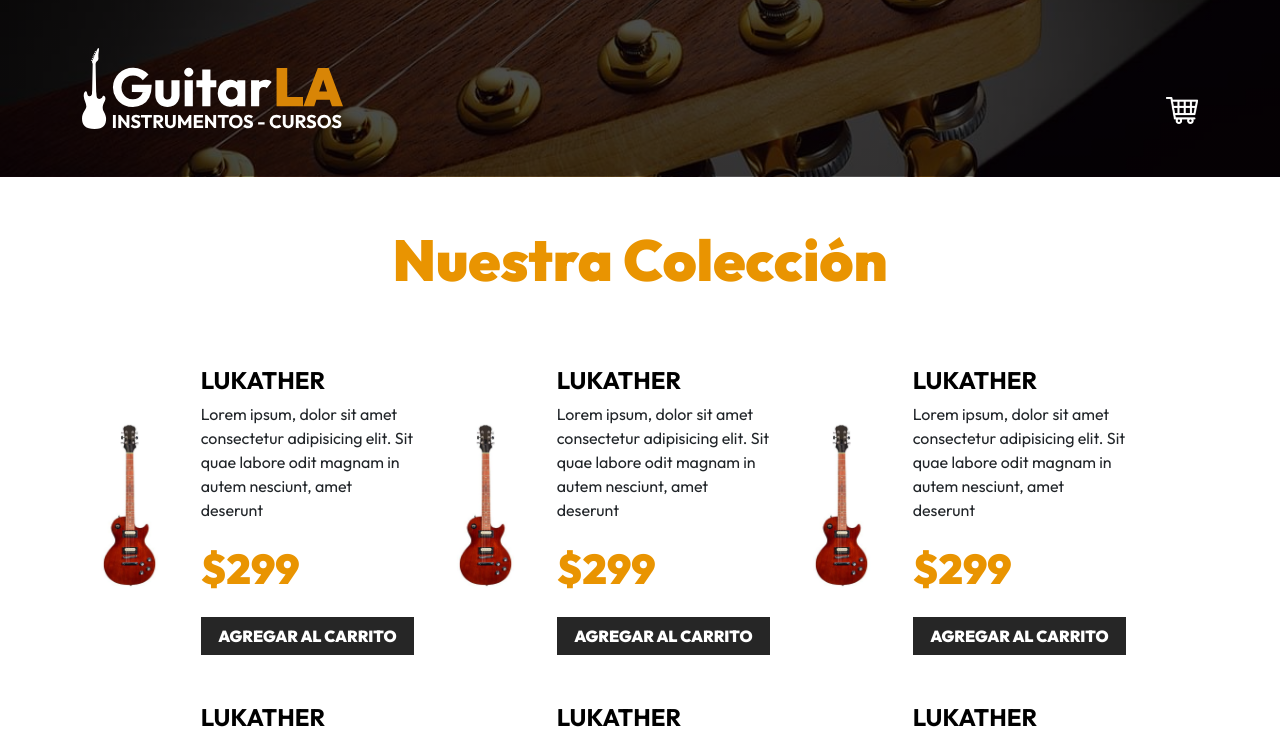
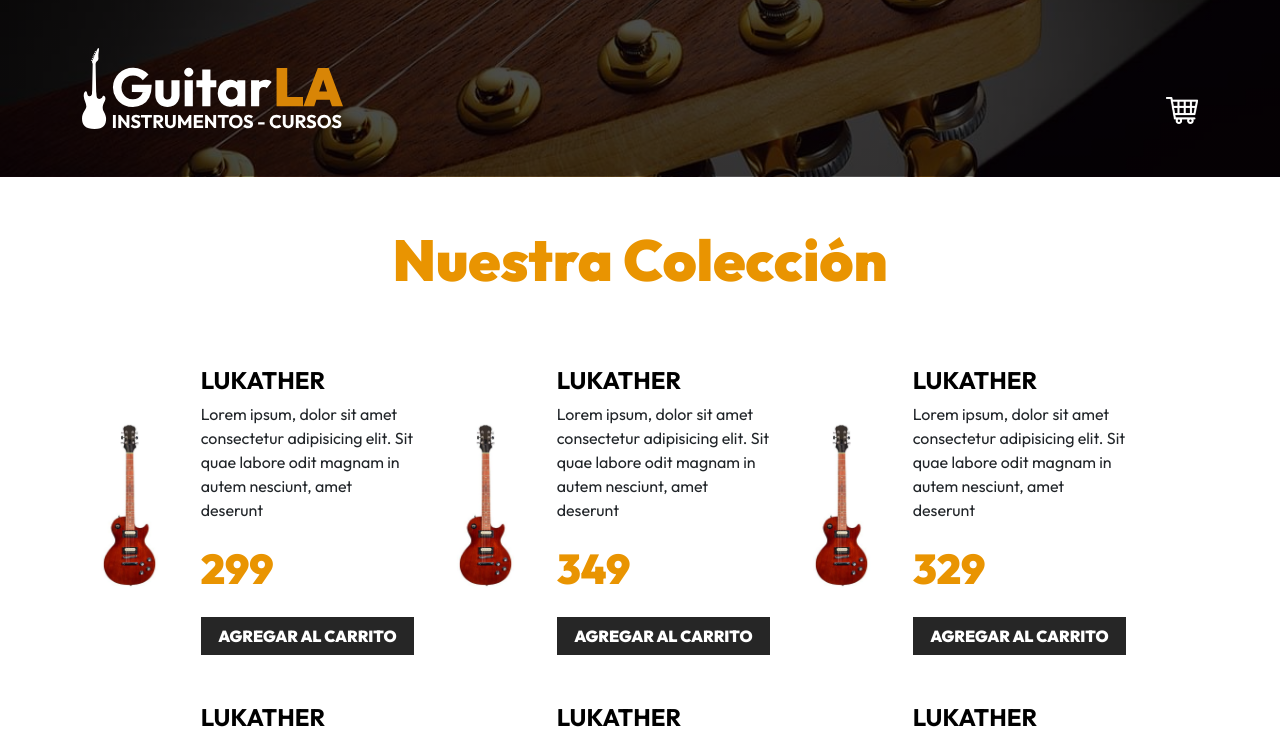
Before and after one commit to tatatadlisixti4/guitarla, a React (Vite) app: page / in a window 1280 px wide. Shown: the top 744 px of the page. Built offline with nearby package versions, Linux system fonts and the light colour scheme.

Commit message:
Primeros props al componente Guitar

```diff
--- a/src/App.jsx
+++ b/src/App.jsx
@@ -18,12 +18,14 @@ function App() {
             <h2 className="text-center">Nuestra Colección</h2>
 
             <div className="row mt-5">
-                {data.map(()=> {
+                {data.map(guitar => {
                     return (
-                        <Guitar />
+                        <Guitar
+                            key={guitar.id}
+                            price={guitar.price}
+                        />
                     )
                 })}
-
             </div>
         </main>
 
--- a/src/components/Guitar.jsx
+++ b/src/components/Guitar.jsx
@@ -1,4 +1,5 @@
-function Guitar(){
+// function Guitar(props), es similar al e que se pone en js para acceder al evento.
+function Guitar({price}){
     return (
         <div className="col-md-6 col-lg-4 my-4 row align-items-center">
             <div className="col-4">
@@ -8,7 +9,7 @@ function Guitar(){
                 <h3 className="text-black fs-4 fw-bold text-uppercase">Lukather</h3>
                 <p>Lorem ipsum, dolor sit amet consectetur adipisicing elit. Sit quae labore odit magnam in
                     autem nesciunt, amet deserunt</p>
-                <p className="fw-black text-primary fs-3">$299</p>
+                <p className="fw-black text-primary fs-3">{price}</p>
                 <button
                     type="button"
                     className="btn btn-dark w-100"
```
